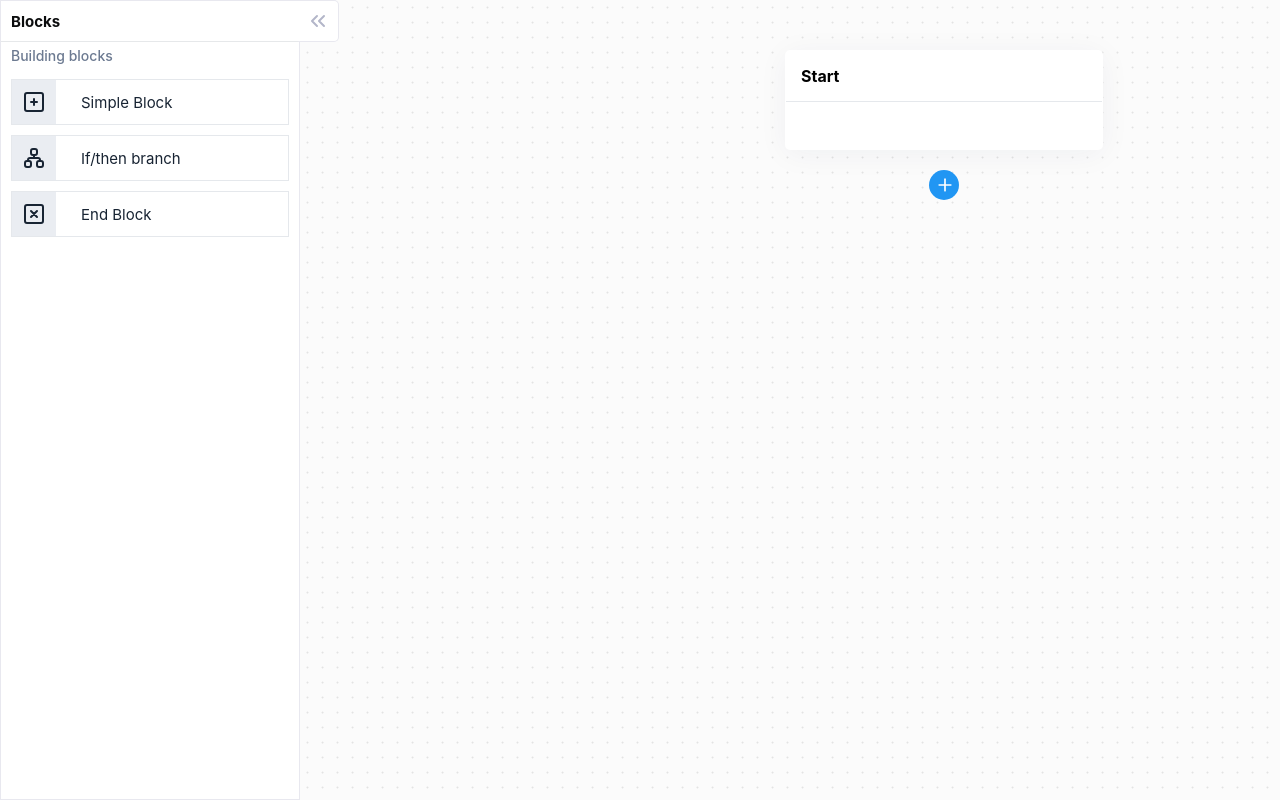
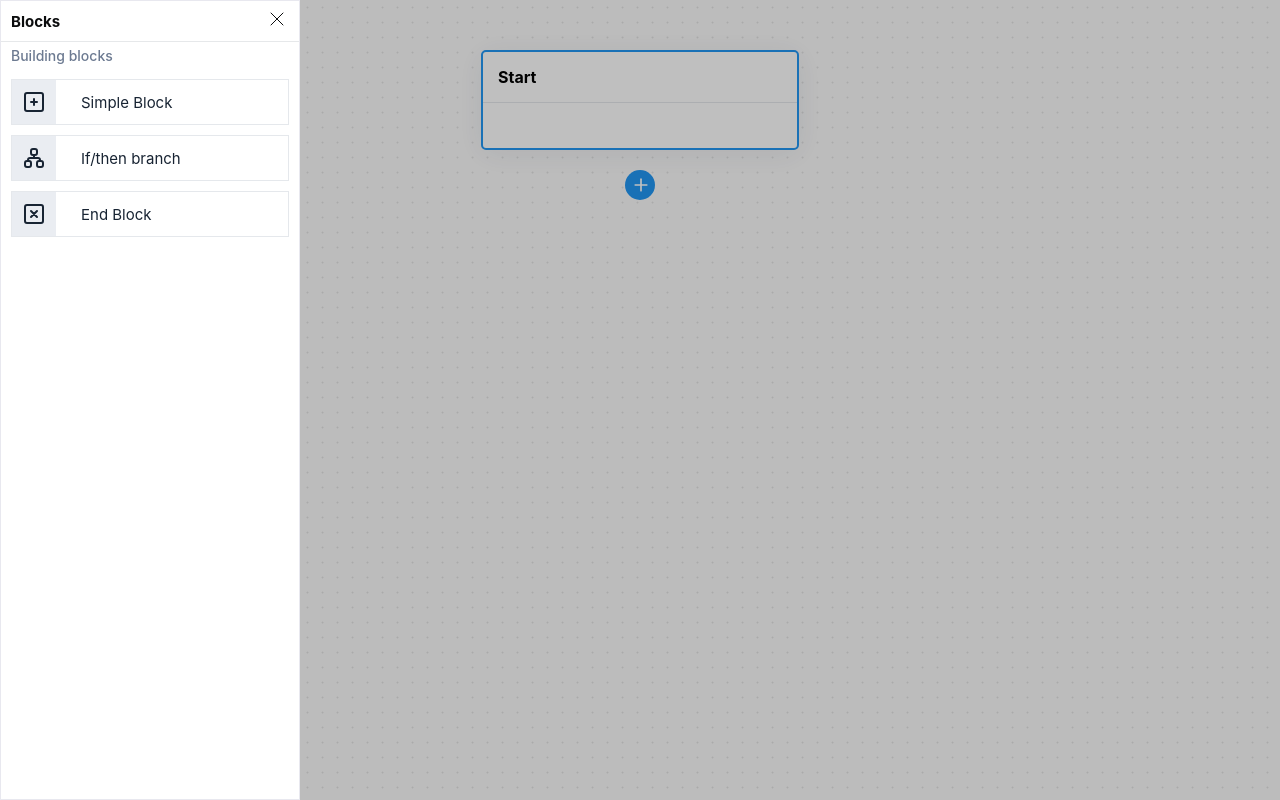
Before and after one commit to 1Madgeek/react-flow-builder, a React (Create React App) app: page / in a window 1280 px wide. Both pictures are taken after a click on the button 646 px from the left and 185 px from the top of the page. Built offline with nearby package versions, Linux system fonts and the light colour scheme.

Commit message:
- Property panel added

```diff
--- a/index.js
+++ b/index.js
@@ -1,5 +1,6 @@
 import FlowBuilder from "./dist/components/FlowBuilder";
 import BlockPanel from "./dist/components/BlockPanel";
+import PropertyPanel from "./dist/components/PropertyPanel";
 
 import Block from "./dist/components/blocks/Block";
 import DefaultBlock from "./dist/components/blocks/DefaultBlock";
@@ -7,4 +8,4 @@ import BranchBlock from "./dist/components/blocks/BranchBlock";
 import StartBlock from "./dist/components/blocks/StartBlock";
 import EndBlock from "./dist/components/blocks/EndBlock";
 
-export {FlowBuilder, BlockPanel, Block, DefaultBlock, BranchBlock, StartBlock, EndBlock};
+export {FlowBuilder, BlockPanel, PropertyPanel, Block, DefaultBlock, BranchBlock, StartBlock, EndBlock};
--- a/src/assets/css/flowy.css
+++ b/src/assets/css/flowy.css
@@ -1,5 +1,5 @@
 :root {
-    --block-panel-width: 300px;
+    --panel-width: 300px;
     --block-item-width: 318px;
 }
 
@@ -19,33 +19,37 @@
 }
 
 /** Block Panel  **/
-.block-panel-wrapper::after {
-    display: none;
+.panel-wrapper {
+    position: absolute;
+    top: 0;
+    bottom: 0;
+    right: 0;
+    z-index: 3;
+    left: 0;
+}
+
+.panel-wrapper::before {
     content: "";
     position: absolute;
-    background: #0c0d0e;
-    opacity: 0.2;
+    background: #000000;
+    opacity: 0.25;
     top: 0;
     left: 0;
     right: 0;
     bottom: 0;
 }
-
-.block-panel-wrapper.active {
-    display: block;
-}
-
-.block-panel {
-    width: var(--block-panel-width);
+.panel {
+    position: relative;
+    width: var(--panel-width);
     background-color: #FFF;
     border: 1px solid #E8E8EF;
     box-sizing: border-box;
     height: 100%;
-    z-index: 2;
+    z-index: 5;
     transition: all .25s cubic-bezier(.05, .03, .35, 1);
 }
 
-.block-panel-header {
+.panel-header {
     font-weight: 700;
     background-color: #fff;
     color: #0c0d0e;
@@ -57,30 +61,30 @@
     padding: 0 10px;
 }
 
-.block-panel-body {
+.panel-body {
     padding: 0 10px;
 }
 
-.block-panel-header h2 {
+.panel-header h2 {
     text-align: left;
     font-size: 15px;
     font-weight: 700;
     margin: 0;
 }
 
-.block-panel.collapse {
+.panel.collapse {
     width: 0;
 }
 
-.block-panel.collapse .block-panel-header,
-.block-panel.collapse .block-panel-body {
+.panel.collapse .panel-header,
+.panel.collapse .panel-body {
     display: none;
 }
 
-#close-block-panel {
+#close-panel {
     position: absolute;
     top: 0;
-    margin-left: calc(var(--block-panel-width) - 3px);
+    margin-left: calc(var(--panel-width) - 3px);
     background-color: #FFF;
     border-radius: 0 5px 5px 0;
     border-bottom: 1px solid #E8E8EF;
@@ -93,15 +97,15 @@
     transition: all .25s cubic-bezier(.05, .03, .35, 1);
 }
 
-#close-block-panel img {
+#close-panel img {
     margin-top: 8px;
 }
 
-.block-panel.collapse #close-block-panel {
+.panel.collapse #close-panel {
     margin-left: 0;
 }
 
-.block-panel.collapse #close-block-panel img {
+.panel.collapse #close-panel img {
     transform: scaleX(-1)
 }
 
@@ -213,7 +217,7 @@
     overflow: scroll;
 }
 
-.block-panel.collapse ~ .canvas {
+.panel.collapse ~ .canvas {
     width: 100%;
 }
 
@@ -221,7 +225,7 @@
 .block-item {
     background: #FFFFFF;
     position: absolute;
-    cursor: pointer;
+    cursor: grab;
     min-height: 100px;
     width: var(--block-item-width);
     border: 1px solid transparent;
@@ -243,6 +247,7 @@
 }
 
 .block-item .block-item-header {
+    cursor: pointer;
     border-bottom: 1px solid rgb(4 32 69 / 10%);
 }
 
@@ -286,7 +291,7 @@
     font-weight: 700;
 }
 
-.block-between{
+.block-between {
     background: #2fb344;
 }
 
--- a/src/components/BlockPanel.js
+++ b/src/components/BlockPanel.js
@@ -3,6 +3,7 @@ import classNames from "classnames";
 import IconSquarePlus from "../assets/icon/IconSquarePlus";
 import IconSiteMap from "../assets/icon/IconSiteMap";
 import IconSquareX from "../assets/icon/IconSquareX";
+import IconX from "../assets/icon/IconX";
 
 class BlockPanel extends Component {
     constructor(props) {
@@ -10,26 +11,26 @@ class BlockPanel extends Component {
         this.state = {}
     }
 
-    toggleBlockPanelVisibility = (event) => {
-        this.props.handler()
+    handleOnClose = (event) => {
+        this.props.closePanel()
     }
 
     render() {
-        const {collapseBlockPanel, block, handleBlockSelect} = this.props;
+        const {block, handleBlockSelect} = this.props;
 
         return (
-            <div className={classNames("block-panel-wrapper", {"active": !collapseBlockPanel})}>
-                <div className={classNames("block-panel", {
-                    "collapse": collapseBlockPanel
-                })}>
-                    <div id="close-block-panel" onClick={(event) => this.toggleBlockPanelVisibility(event)}>
-                        <img src="/image/closeleft.svg" alt={'Collapse'}/>
-                    </div>
-                    <div className="block-panel-header">
+            <div className={classNames("panel-wrapper")}>
+                <div className={classNames("panel")}>
+                    <div className="panel-header">
                         <h2>Blocks</h2>
+                        <div style={{
+                            cursor: "pointer"
+                        }} onClick={(event) => this.handleOnClose(event)}>
+                            <IconX strokeWidth={1}/>
+                        </div>
                     </div>
 
-                    <div className="block-panel-body">
+                    <div className="panel-body">
                         <div className="block-widget-card">
                             <div className="block-widget-card-header">
                                 <h3>Building blocks</h3>
--- a/src/components/FlowBuilder.js
+++ b/src/components/FlowBuilder.js
@@ -1,11 +1,11 @@
 import React, {Component} from "react";
-import DefaultBlock from "./blocks/DefaultBlock";
 import '../assets/css/flowy.css';
 import BlockPanel from "./BlockPanel";
 import IconPlus from "../assets/icon/IconPlus";
 import IconX from "../assets/icon/IconX";
 import Block from "./blocks/Block";
 import IconSquarePlus from "../assets/icon/IconSquarePlus";
+import PropertyPanel from "./PropertyPanel";
 
 class FlowBuilder extends Component {
 
@@ -21,8 +21,8 @@ class FlowBuilder extends Component {
             activeLinkPosition: null,
             spaceDown: false,
 
-            collapseBlockPanel: true,
-            blockPanelBlock: null
+            isBlockPanelOpen: false,
+            isPropertyPanelOpen: false,
         };
     }
 
@@ -71,11 +71,12 @@ class FlowBuilder extends Component {
             this.setState({spaceDown: false});
         }
     };
-    selectBlock = (blockId) => {
+    selectBlock = (blockId, type = 'block') => {
         const block = this.getBlock(blockId)
         this.setState({
-            collapseBlockPanel: false,
-            blockPanelBlock: block
+            isBlockPanelOpen: type === 'block',
+            isPropertyPanelOpen: type === 'property',
+            activeBlock: block
         })
     }
 
@@ -85,6 +86,7 @@ class FlowBuilder extends Component {
                 this.addBranch(blockId)
                 break
             case 'end':
+                this.addBlock(blockId, 'end')
                 break
             case 'default':
             default:
@@ -93,12 +95,18 @@ class FlowBuilder extends Component {
         }
     }
 
-    handleBlockPanelCollapse = () => {
+    handlePanelCollapse = () => {
         this.setState({
-            collapseBlockPanel: true,
-            blockPanelBlock: null
+            isBlockPanelOpen: false,
+            isPropertyPanelOpen: false,
+            activeBlock: null
         })
     }
+
+    handlePropertyPanelSubmit = (blockId, value) => {
+        // TODO
+    };
+
     arrangeBlocks = () => {
         const {blocks} = this.state;
         const {flow} = this.props;
@@ -246,8 +254,8 @@ class FlowBuilder extends Component {
         ];
 
         this.setState((prevState) => ({
-            collapseBlockPanel: true,
-            blockPanelBlock: null,
+            isBlockPanelOpen: false,
+            activeBlock: null,
             blocks: [...prevState.blocks, branchBlock, positiveChild, negativeChild],
             links: [...prevState.links, ...newLinks],
         }), this.renderConnections);
@@ -338,7 +346,7 @@ class FlowBuilder extends Component {
     };
 
     linkBlocks = (fromData, toId, toPosition) => {
-        const { blockId, position } = fromData; // blockId here is the 'from' block
+        const {blockId, position} = fromData; // blockId here is the 'from' block
 
         this.setState((prevState) => {
             const fromBlock = this.getBlock(blockId);
@@ -364,19 +372,19 @@ class FlowBuilder extends Component {
                     const existingLinkIndex = block.linkedBlocks.findIndex(link => link.id === toId);
                     if (existingLinkIndex !== -1) {
                         const updatedLinkedBlocks = [...block.linkedBlocks];
-                        updatedLinkedBlocks[existingLinkIndex] = { id: toId, fromPosition: position, toPosition };
-                        return { ...block, linkedBlocks: updatedLinkedBlocks };
+                        updatedLinkedBlocks[existingLinkIndex] = {id: toId, fromPosition: position, toPosition};
+                        return {...block, linkedBlocks: updatedLinkedBlocks};
                     } else {
                         return {
                             ...block,
-                            linkedBlocks: [...block.linkedBlocks, { id: toId, fromPosition: position, toPosition }]
+                            linkedBlocks: [...block.linkedBlocks, {id: toId, fromPosition: position, toPosition}]
                         };
                     }
                 }
                 return block;
             });
 
-            const newLink = { from: blockId, to: toId, fromPosition: position, toPosition };
+            const newLink = {from: blockId, to: toId, fromPosition: position, toPosition};
 
             return {
                 blocks: updatedBlocks,
@@ -387,7 +395,7 @@ class FlowBuilder extends Component {
 
 
     // Method to add a new block taking reference from a given previous block ID
-    addBlock = (prevBlockId) => {
+    addBlock = (prevBlockId, type = 'default') => {
         // Retrieve previous block's position for calculation
         const prevBlock = this.getBlock(prevBlockId);
         if (!prevBlock) return; // Safety check for existing block
@@ -407,7 +415,7 @@ class FlowBuilder extends Component {
         const newBlock = {
             id: blocks.length + 1, // Assumed unique ID generation; use a more robust system if needed
             position: newBlockPosition,
-            type: 'default', // Default block type for now
+            type: type, // Default block type for now
             linkedBlocks: [],
         };
 
@@ -419,8 +427,8 @@ class FlowBuilder extends Component {
 
         // Update state with new block and link
         this.setState((prevState) => ({
-            collapseBlockPanel: true,
-            blockPanelBlock: null,
+            isBlockPanelOpen: false,
+            activeBlock: null,
             blocks: [...prevState.blocks, newBlock],
             links: [...prevState.links, newLink],
         }), this.renderConnections); // Optionally, re-draw connection lines
@@ -604,7 +612,7 @@ class FlowBuilder extends Component {
                     <button
                         key={`last-${block.id}`}
                         className="add-button"
-                        onClick={() => this.selectBlock(block.id)}
+                        onClick={() => this.selectBlock(block.id, 'block')}
                         style={{
                             position: 'absolute',
                             left: x - 15,
@@ -764,7 +772,7 @@ class FlowBuilder extends Component {
     };
 
     render() {
-        const {canvasHeight, collapseBlockPanel, blockPanelBlock, spaceDown, dragging} = this.state;
+        const {canvasHeight, isBlockPanelOpen, isPropertyPanelOpen, activeBlock, spaceDown, dragging} = this.state;
         const cursorStyle = spaceDown
             ? dragging === 'canvas'
                 ? 'grabbing'
@@ -773,12 +781,13 @@ class FlowBuilder extends Component {
 
         return (
             <div className="canvas-container">
-                <BlockPanel
-                    collapseBlockPanel={collapseBlockPanel}
-                    block={blockPanelBlock}
-                    handler={this.handleBlockPanelCollapse}
-                    handleBlockSelect={this.handleBlockSelect}
-                />
+                {isBlockPanelOpen && (
+                    <BlockPanel
+                        block={activeBlock}
+                        closePanel={this.handlePanelCollapse}
+                        handleBlockSelect={this.handleBlockSelect}
+                    />
+                )}
                 <div
                     className="canvas"
                     style={{
@@ -803,10 +812,17 @@ class FlowBuilder extends Component {
                                     ? this.state.activeLinkPosition.position
                                     : null
                             }
-                            isActive={this.state.activeBlock === block.id}
+                            isActive={activeBlock?.id === block.id}
+                            onClick={() => this.selectBlock(block.id, 'property')}
                         />
                     ))}
                 </div>
+                {isPropertyPanelOpen && (
+                    <PropertyPanel block={activeBlock}
+                                   closePanel={this.handlePanelCollapse}
+                                   onSubmit={this.handlePropertyPanelSubmit}
+                    />
+                )}
             </div>
         );
     }
--- /dev/null
+++ b/src/components/PropertyPanel.js
@@ -0,0 +1,45 @@
+import React, {Component} from "react";
+import classNames from "classnames";
+import IconX from "../assets/icon/IconX";
+import IconSquarePlus from "../assets/icon/IconSquarePlus";
+import IconSiteMap from "../assets/icon/IconSiteMap";
+import IconSquareX from "../assets/icon/IconSquareX";
+import block from "./blocks/Block";
+
+class PropertyPanel extends Component {
+    constructor(props) {
+        super(props);
+    }
+
+    handleOnClose = (event) => {
+        this.props.closePanel()
+    }
+
+    render() {
+        const {activeBlock} = this.props;
+
+        return (
+            <div className={classNames("panel-wrapper")}>
+                <div className={classNames("panel")}>
+                    <div className="panel-header">
+                        <h2>{block?.name || 'Block'} Properties</h2>
+                        <div style={{cursor: "pointer"}} onClick={(event) => this.handleOnClose(event)}>
+                            <IconX strokeWidth={1}/>
+                        </div>
+                    </div>
+
+                    <div className="panel-body">
+                        {activeBlock && (
+                            <div>
+                                <p>Block ID: {activeBlock.id}</p>
+                                <p>Block Type: {activeBlock.type}</p>
+                            </div>
+                        )}
+                    </div>
+                </div>
+            </div>
+        )
+    }
+}
+
+export default PropertyPanel
--- a/src/components/blocks/DefaultBlock.js
+++ b/src/components/blocks/DefaultBlock.js
@@ -29,6 +29,7 @@ class DefaultBlock extends Component {
             block,
             onMouseDown,
             onLinkClick,
+            onClick,
             activeLinkPosition,
             isActive,
             convertToBranchBlock,
@@ -52,7 +53,7 @@ class DefaultBlock extends Component {
                 <div style={{position: 'relative'}}>
                     <div style={this.getLinkStyle('bottom')} onClick={() => onLinkClick('bottom')}><IconLink/></div>
                     <div>
-                        <div className="block-item-header">
+                        <div className="block-item-header" onClick={onClick}>
                             <h4>Block {this.props.id}</h4>
                         </div>
                         <div className="block-item-body">
--- a/src/components/blocks/StartBlock.js
+++ b/src/components/blocks/StartBlock.js
@@ -12,6 +12,7 @@ class StartBlock extends Component {
         const {
             block,
             onMouseDown,
+            onClick,
             onLinkClick,
             activeLinkPosition,
             isActive,
@@ -35,7 +36,7 @@ class StartBlock extends Component {
             >
                 <div style={{position: 'relative'}}>
                     <div>
-                        <div className="block-item-header">
+                        <div className="block-item-header" onClick={onClick}>
                             <h4>Start {this.props.id}</h4>
                         </div>
                         <div className="block-item-body">
```
Also changed, not shown: src/components/blocks/BranchBlock.js (+5 -6 lines), src/components/blocks/EndBlock.js (+5 -6 lines), screenshots/screenshot-4.png (added), 1 other file (tests, documents, lock files or other folders).
